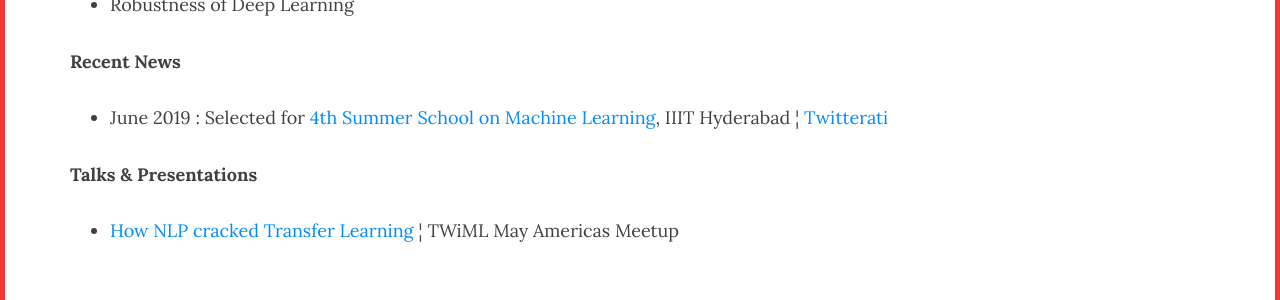
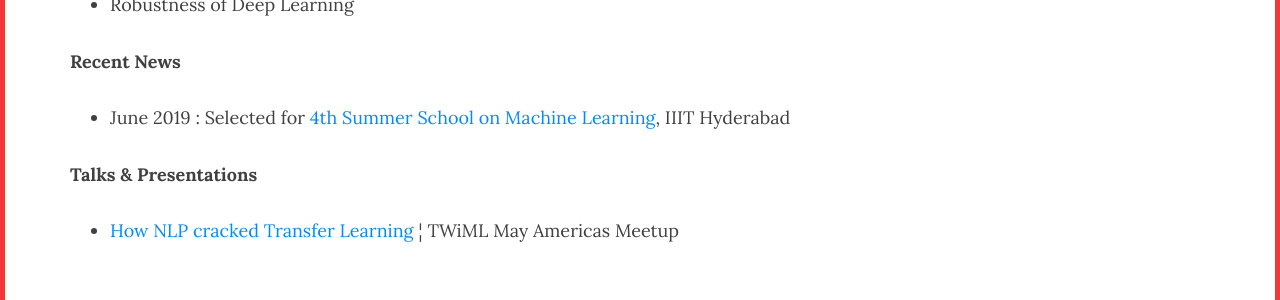
Before and after one commit to jidindinesh/jidindinesh.github.io, a Jekyll site: the page built from About.md, in a window 1280 px wide. Shown: the part 529-829 px from the top of the page. Built offline with Jekyll 4.4.1, drawn with Linux system fonts in a browser that asks for light colours; nearby versions of some CDN libraries; our own code applies the rules of GitHub Pages for plain Markdown files.

Commit message:
Update About.md

```diff
--- a/About.md
+++ b/About.md
@@ -19,8 +19,7 @@
 * Robustness of Deep Learning
 
 **Recent News**
-* June 2019 : Selected for [4th Summer School on Machine Learning](http://cvit.iiit.ac.in/mlsummerschool2019/), IIIT Hyderabad ¦ [Twitterati](https://twitter.com/JidinDinesh/status/1147860847663861760)
-
+* June 2019 : Selected for [4th Summer School on Machine Learning](http://cvit.iiit.ac.in/mlsummerschool2019/), IIIT Hyderabad
 
 **Talks & Presentations**
 
```
